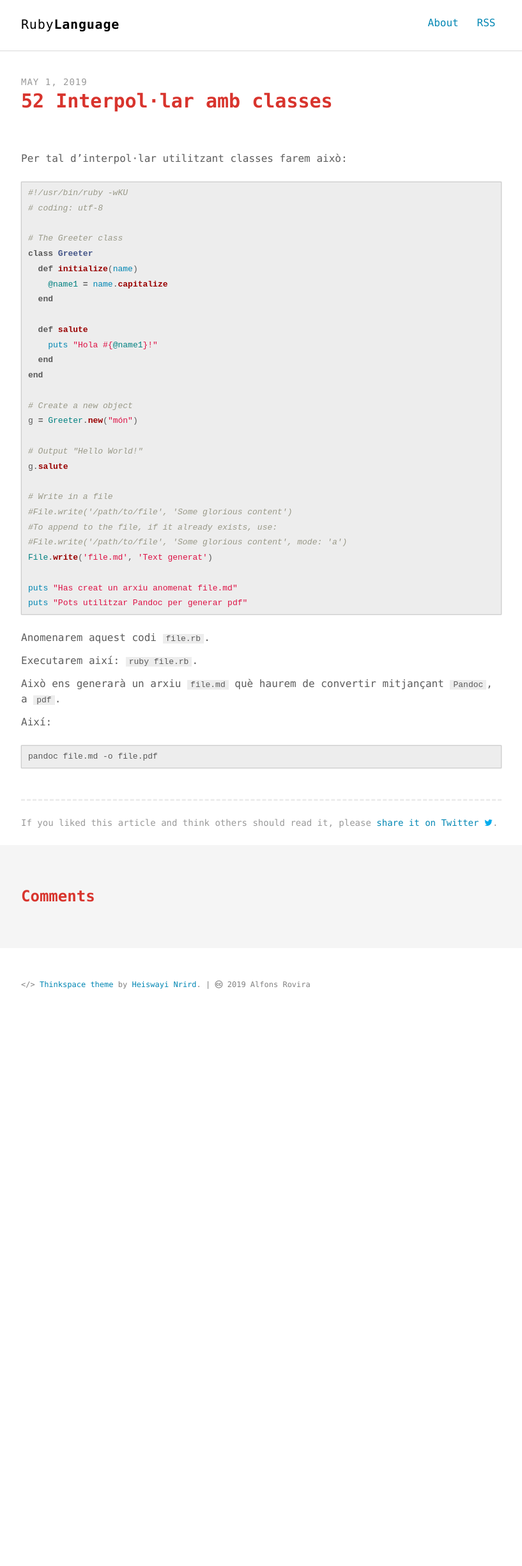
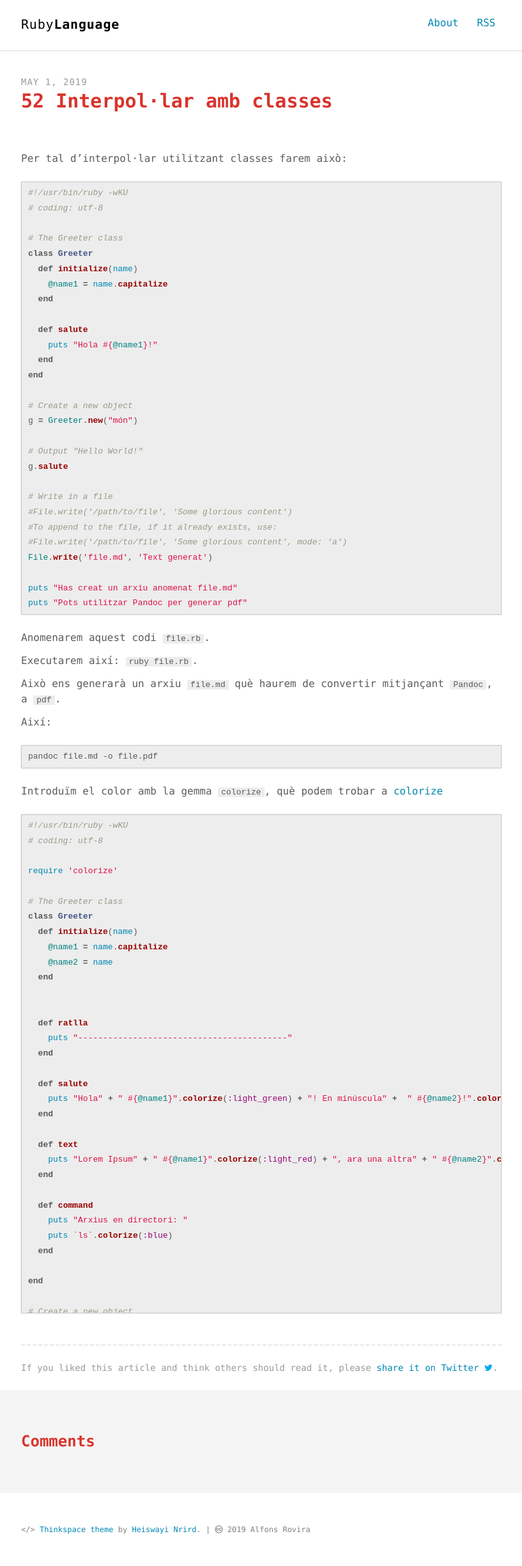
Before and after one commit to inclusa/ruby, a Jekyll site: the page built from _posts/2019-05-01-52-Interpolar-amb-classes.md, in a window 1280 px wide. Shown: the whole page at 64% size, without its empty margins (231-1048 px from the left). Built offline with Jekyll 4.4.1, drawn with Linux system fonts in a browser that asks for light colours; comment, search, counter and statistics services are not loaded; before the commit the page ends 1596 px from its top, so only the background shows below that.

Commit message:
Colorize

````diff
--- a/_posts/2019-05-01-52-Interpolar-amb-classes.md
+++ b/_posts/2019-05-01-52-Interpolar-amb-classes.md
@@ -51,3 +51,65 @@ Així:
 ```
 pandoc file.md -o file.pdf
 ```
+
+Introduïm el color amb la gemma `colorize`, què podem trobar a [colorize](https://github.com/fazibear/colorize)
+
+```ruby
+#!/usr/bin/ruby -wKU
+# coding: utf-8
+
+require 'colorize'
+
+# The Greeter class
+class Greeter
+  def initialize(name)
+    @name1 = name.capitalize
+    @name2 = name
+  end
+
+
+  def ratlla
+    puts "------------------------------------------"
+  end
+
+  def salute
+    puts "Hola" + " #{@name1}".colorize(:light_green) + "! En minúscula" +  " #{@name2}!".colorize(:light_red)
+  end
+
+  def text
+    puts "Lorem Ipsum" + " #{@name1}".colorize(:light_red) + ", ara una altra" + " #{@name2}".colorize(:light_blue)
+  end
+
+  def command
+    puts "Arxius en directori: "
+    puts `ls`.colorize(:blue)
+  end
+
+end
+
+# Create a new object
+m = Greeter.new("")
+a = Greeter.new("món")
+b = Greeter.new("pedra")
+c = Greeter.new("taula")
+d = Greeter.new("martell")
+z = Greeter.new("")
+
+# Output "Hello World!"
+
+m.ratlla
+
+a.salute
+b.salute
+c.salute
+d.salute
+
+a.text
+b.text
+c.text
+d.text
+
+m.ratlla
+
+z.command
+```
````
